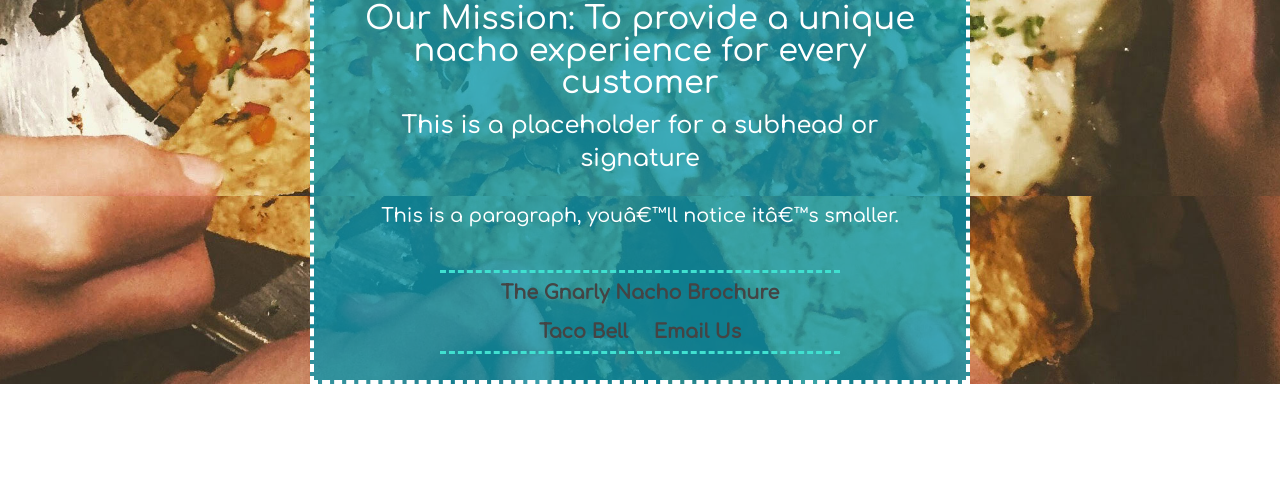
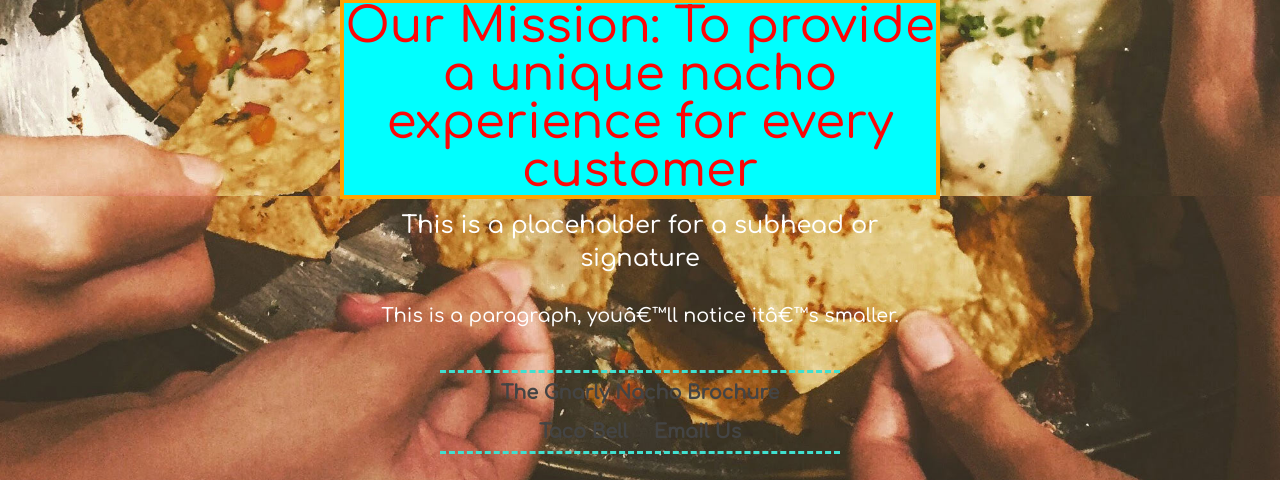
Before and after one commit to Timothyrewing/The-Gnarly-Nacho-Complete, a plain HTML site: page index.html in a window 1280 px wide. Shown: the part 704-1184 px from the top of the page. Before the commit the page ends 1088 px from the top, so only its background shows below. Drawn offline with Linux system fonts and the light colour scheme; files whose address does not match are found by name.

Commit message:
Add files via upload

```diff
--- a/styles-contact.css
+++ b/styles-contact.css
@@ -72,9 +72,9 @@ html, body {
     width: 600px;
 	padding: 2%;
     margin: 100px auto;
- 	background: rgba(0, 150, 178, .75); /*this uses opacity of 75% for the background color*/
+ 	/* background: rgba(0, 150, 178, .75); this uses opacity of 75% for the background color */
 	text-align: center;
-	border: 4px dashed white;
+	/* border: 4px dashed white; */
 }
 
 
@@ -86,9 +86,11 @@ html, body {
 
 h1 {
 	font-family: 'Comfortaa', cursive;
-	font-size: 2em;
+	font-size: 3em;
     margin: 0px auto 10px auto;
-    color: #fff;
+	color: rgb(253, 6, 6);
+	background: cyan;
+	border: 4px solid orange;
 }
 
 h2 {
```
